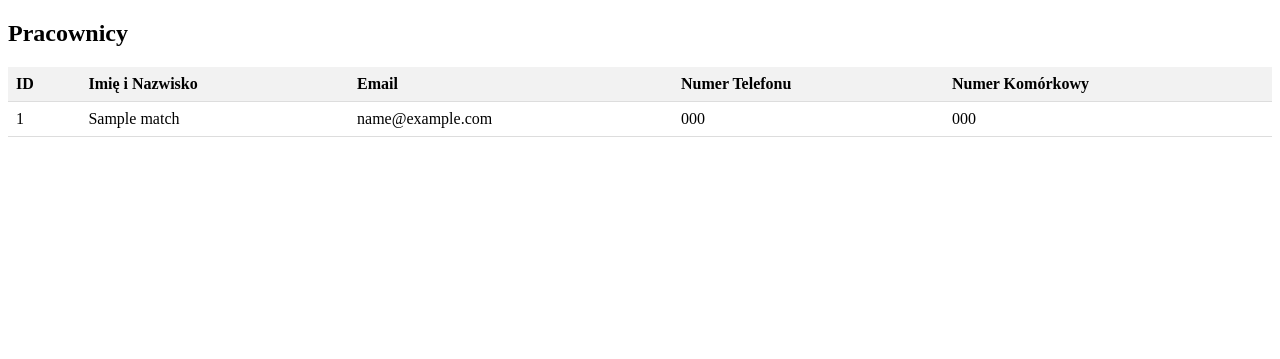
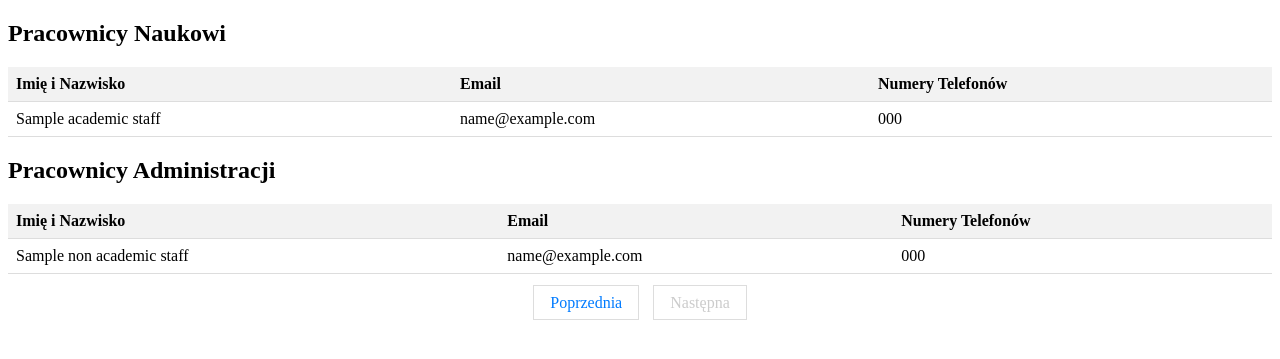
Before and after one commit to MateuszDonsewicz/usos_positions, a Node project: template views/staff_table.ejs in a window 1280 px wide. Shown: the top 359 px of the page. Run offline with Node 20 templates, Linux system fonts and the light colour scheme; the template is opened without the code that fills it: most values are stand-ins (such as "Sample title", 1, 10 or a date in 2020).

Commit message:
with required captcha

```diff
--- a/app.js
+++ b/app.js
@@ -1,54 +1,64 @@
-// app.js
 const express = require('express');
 const axios = require('axios');
-const OAuth = require('oauth-1.0a');
+const oauth1a = require('oauth-1.0a');
 const crypto = require('crypto');
+const bodyParser = require('body-parser');
+const ejs = require('ejs');
 
 const app = express();
+const port = 3000;
+
+// Configure OAuth
+const oauth = oauth1a({
+  consumer: {
+    key: '82xwD377tKqEjGm8fCDj',
+    secret: 'DvtbWdfBdryLkCLCcQrPdLC9zbDPGgmfpz5u6Wch',
+  },
+  signature_method: 'HMAC-SHA1',
+  hash_function(base_string, key) {
+    return crypto
+      .createHmac('sha1', key)
+      .update(base_string)
+      .digest('base64');
+  },
+});
+
+// Middleware
+app.use(bodyParser.urlencoded({ extended: false }));
+app.use(bodyParser.json());
 app.set('view engine', 'ejs');
 
-const consumerKey = '82xwD377tKqEjGm8fCDj';
-const consumerSecret = 'DvtbWdfBdryLkCLCcQrPdLC9zbDPGgmfpz5u6Wch';
-
-const oauth = OAuth({
-  consumer: { key: consumerKey, secret: consumerSecret },
-  signature_method: 'HMAC-SHA1',
-  hash_function(base_string, key) {
-    return crypto.createHmac('sha1', key).update(base_string).digest('base64');
-  }
-});
-
-app.get('/', (req, res) => {
-  res.send('Welcome to the USOS API Staff Index');
-});
-
+// Staff route
 app.get('/staff', async (req, res) => {
-  console.log('Request received:', req.query.query);
+  console.log('Request received:', req.query.query, req.query.page);
 
   const searchApiUrl = 'https://usosapps.impan.pl/services/users/search2';
+  const page = parseInt(req.query.page) || 0;
   const searchParams = {
     lang: 'en',
     fields: 'items|next_page',
     query: req.query.query || '',
     among: 'current_staff',
     num: 20,
-    start: 0,
-    format: 'json'
+    start: page * 20,
+    format: 'json',
   };
 
-  const authHeader = oauth.toHeader(oauth.authorize({
-    url: searchApiUrl,
-    method: 'GET',
-    data: searchParams
-  }));
+  const authHeader = oauth.toHeader(
+    oauth.authorize({
+      url: searchApiUrl,
+      method: 'GET',
+      data: searchParams,
+    })
+  );
 
   try {
     const searchResponse = await axios.get(searchApiUrl, {
       params: searchParams,
       headers: {
         ...authHeader,
-        'Content-Type': 'application/json'
-      }
+        'Content-Type': 'application/json',
+      },
     });
 
     const searchResults = searchResponse.data;
@@ -62,42 +72,137 @@ app.get('/staff', async (req, res) => {
         const userApiUrl = 'https://usosapps.impan.pl/services/users/user';
         const userParams = {
           user_id: userId,
-          fields: 'email|phone_numbers|mobile_numbers',
-          format: 'json'
+          fields: 'first_name|last_name|email|email_access|phone_numbers|staff_status',
+          format: 'json',
         };
 
-        const userAuthHeader = oauth.toHeader(oauth.authorize({
-          url: userApiUrl,
-          method: 'GET',
-          data: userParams
-        }));
+        const userAuthHeader = oauth.toHeader(
+          oauth.authorize({
+            url: userApiUrl,
+            method: 'GET',
+            data: userParams,
+          })
+        );
 
         const userResponse = await axios.get(userApiUrl, {
           params: userParams,
           headers: {
             ...userAuthHeader,
-            'Content-Type': 'application/json'
-          }
+            'Content-Type': 'application/json',
+          },
         });
 
         const userDetails = userResponse.data;
-        staffMember.email = userDetails.email || '';
-        staffMember.phone_numbers = userDetails.phone_numbers || [];
-        staffMember.mobile_numbers = userDetails.mobile_numbers || [];
-        staffData.push(staffMember);
+
+        console.log(
+          `User: ${userDetails.first_name} ${userDetails.last_name}, Staff Status: ${userDetails.staff_status}`
+        );
+
+        let email = userDetails.email || '';
+        if (userDetails.email_access) {
+          switch (userDetails.email_access) {
+            case 'no_access':
+              email = 'Brak dostępu do emaila';
+              break;
+            case 'require_captcha':
+              email = 'Wymagane CAPTCHA do dostępu do emaila';
+              break;
+            case 'plaintext':
+              email = userDetails.email;
+              break;
+            default:
+              email = 'Brak informacji o emailu';
+          }
+        }
+
+        staffData.push({
+          user_id: userId,
+          name: `${userDetails.first_name} ${userDetails.last_name}`,
+          email: email,
+          email_access: userDetails.email_access,
+          phone_numbers: userDetails.phone_numbers || [],
+          staff_status: userDetails.staff_status,
+        });
       }
     }
 
-    console.log('Staff data:', staffData);
+    const academicStaff = staffData.filter((member) => member.staff_status === 2);
+    const nonAcademicStaff = staffData.filter((member) => member.staff_status === 1);
 
-    res.render('staff_table', { staff_data: staffData });
+    academicStaff.sort((a, b) => a.name.localeCompare(b.name));
+    nonAcademicStaff.sort((a, b) => a.name.localeCompare(b.name));
+
+    res.render('staff_table', {
+      academic_staff: academicStaff,
+      non_academic_staff: nonAcademicStaff,
+      next_page: searchResults.next_page,
+      current_page: page,
+      query: req.query.query || '',
+    });
   } catch (error) {
     console.error('Error fetching staff data:', error);
     res.status(500).send('Internal Server Error');
   }
 });
 
-const PORT = process.env.PORT || 3000;
-app.listen(PORT, () => {
-  console.log(`Server is running on port ${PORT}`);
+// CAPTCHA verification route
+app.get('/verify-captcha', async (req, res) => {
+  const userId = req.query.user_id;
+  const captchaApiUrl = `https://usosapps.impan.pl/services/users/user?user_id=${userId}&fields=email&format=json&captcha=true`;
+
+  const authHeader = oauth.toHeader(
+    oauth.authorize({
+      url: captchaApiUrl,
+      method: 'GET',
+    })
+  );
+
+  try {
+    const captchaResponse = await axios.get(captchaApiUrl, {
+      headers: {
+        ...authHeader,
+        'Content-Type': 'application/json',
+      },
+    });
+
+    const captchaImageUrl = captchaResponse.data.captcha_image_url;  // Assume the API returns this field
+    console.log('CAPTCHA Image URL:', captchaImageUrl);  // Log the CAPTCHA Image URL for debugging
+
+    res.render('captcha_verification', {
+      user_id: userId,
+      captcha_image_url: captchaImageUrl, // Update variable name to match template
+      auth_header: JSON.stringify(authHeader),
+    });
+  } catch (error) {
+    console.error('Error fetching CAPTCHA image:', error);
+    res.status(500).send('Error fetching CAPTCHA image');
+  }
 });
+
+app.post('/verify-captcha', async (req, res) => {
+  const { user_id, captcha_response, auth_header } = req.body;
+  const captchaUrl = `https://usosapps.impan.pl/services/users/user?user_id=${user_id}&fields=email&format=json`;
+
+  const authHeader = JSON.parse(auth_header);
+
+  try {
+    const captchaResponse = await axios.get(captchaUrl, {
+      headers: {
+        ...authHeader,
+        'Content-Type': 'application/json',
+        'captcha-response': captcha_response,
+      },
+    });
+
+    const email = captchaResponse.data.email;
+
+    res.send(`Email for user ${user_id}: ${email}`);
+  } catch (error) {
+    console.error('Error verifying CAPTCHA:', error);
+    res.status(500).send('Error verifying CAPTCHA');
+  }
+});
+
+app.listen(port, () => {
+  console.log(`Server is running on http://localhost:${port}`);
+});
--- a/package.json
+++ b/package.json
@@ -1,4 +1,3 @@
-// package.json
 {
   "name": "usos-api-staff-index",
   "version": "1.0.0",
@@ -9,8 +8,9 @@
   },
   "dependencies": {
     "axios": "^0.27.2",
-    "ejs": "^3.1.7",
-    "express": "^4.17.3",
+    "crypto": "^1.0.1",
+    "ejs": "^3.1.10",
+    "express": "^4.19.2",
     "oauth-1.0a": "^2.2.6"
   }
 }
--- a/views/staff_table.ejs
+++ b/views/staff_table.ejs
@@ -1,10 +1,9 @@
-<!-- view/staff_table.ejs -->
 <!DOCTYPE html>
-<html lang="en">
+<html lang="pl">
 <head>
     <meta charset="UTF-8">
     <meta name="viewport" content="width=device-width, initial-scale=1.0">
-    <title>Staff Table</title>
+    <title>Lista Pracowników</title>
     <style>
         table {
             width: 100%;
@@ -17,32 +16,110 @@
         }
         th {
             background-color: #f2f2f2;
+            cursor: pointer;
+        }
+        .pagination {
+            margin-top: 20px;
+            text-align: center;
+        }
+        .pagination a {
+            margin: 0 5px;
+            text-decoration: none;
+            padding: 8px 16px;
+            border: 1px solid #ddd;
+            color: #007bff;
+        }
+        .pagination a.active {
+            background-color: #007bff;
+            color: white;
+            border: 1px solid #007bff;
+        }
+        .pagination a.disabled {
+            color: #ccc;
+            pointer-events: none;
         }
     </style>
 </head>
 <body>
-    <h2>Pracownicy</h2>
-    <table>
+    <h2>Pracownicy Naukowi</h2>
+    <table id="academicStaffTable">
         <thead>
             <tr>
-                <th>ID</th>
-                <th>Imię i Nazwisko</th>
+                <th onclick="sortTable('academicStaffTable', 0)">Imię i Nazwisko</th>
                 <th>Email</th>
-                <th>Numer Telefonu</th>
-                <th>Numer Komórkowy</th>
+                <th>Numery Telefonów</th>
             </tr>
         </thead>
         <tbody>
-            <% staff_data.forEach(staff_member => { %>
+            <% academic_staff.forEach(staff_member => { %>
             <tr>
-                <td><%= staff_member.user.id %></td>
-                <td><%= staff_member.match %></td>
-                <td><%= staff_member.email %></td>
+                <td><%= staff_member.name %></td>
+                <td>
+                    <% if (staff_member.email_access === 'require_captcha') { %>
+                        <a href="/verify-captcha?user_id=<%= staff_member.user_id %>">Verify CAPTCHA</a>
+                    <% } else { %>
+                        <%= staff_member.email %>
+                    <% } %>
+                </td>
                 <td><%= staff_member.phone_numbers.join(', ') %></td>
-                <td><%= staff_member.mobile_numbers.join(', ') %></td>
             </tr>
             <% }); %>
         </tbody>
     </table>
+
+    <h2>Pracownicy Administracji</h2>
+    <table id="nonAcademicStaffTable">
+        <thead>
+            <tr>
+                <th onclick="sortTable('nonAcademicStaffTable', 0)">Imię i Nazwisko</th>
+                <th>Email</th>
+                <th>Numery Telefonów</th>
+            </tr>
+        </thead>
+        <tbody>
+            <% non_academic_staff.forEach(staff_member => { %>
+            <tr>
+                <td><%= staff_member.name %></td>
+                <td>
+                    <% if (staff_member.email_access === 'require_captcha') { %>
+                        <a href="/verify-captcha?user_id=<%= staff_member.user_id %>">Verify CAPTCHA</a>
+                    <% } else { %>
+                        <%= staff_member.email %>
+                    <% } %>
+                </td>
+                <td><%= staff_member.phone_numbers.join(', ') %></td>
+            </tr>
+            <% }); %>
+        </tbody>
+    </table>
+
+    <div class="pagination">
+        <% if (current_page > 0) { %>
+            <a href="/staff?query=<%= query %>&page=<%= current_page - 1 %>">Poprzednia</a>
+        <% } else { %>
+            <a class="disabled">Poprzednia</a>
+        <% } %>
+        <% if (next_page) { %>
+            <a href="/staff?query=<%= query %>&page=<%= current_page + 1 %>">Następna</a>
+        <% } else { %>
+            <a class="disabled">Następna</a>
+        <% } %>
+    </div>
+
+    <script>
+        function sortTable(tableId, columnIndex) {
+            const table = document.getElementById(tableId);
+            const tbody = table.querySelector("tbody");
+            const rows = Array.from(tbody.querySelectorAll("tr"));
+
+            rows.sort((a, b) => {
+                const [lastNameA, firstNameA] = a.children[columnIndex].textContent.trim().split(' ');
+                const [lastNameB, firstNameB] = b.children[columnIndex].textContent.trim().split(' ');
+                return lastNameA.localeCompare(lastNameB) || firstNameA.localeCompare(firstNameB);
+            });
+
+            rows.forEach(row => tbody.appendChild(row));
+        }
+    </script>
 </body>
 </html>
```
Also changed, not shown: views/captcha_verification.ejs (added, +18 -0 lines), readme.md (added), 1 other file.
